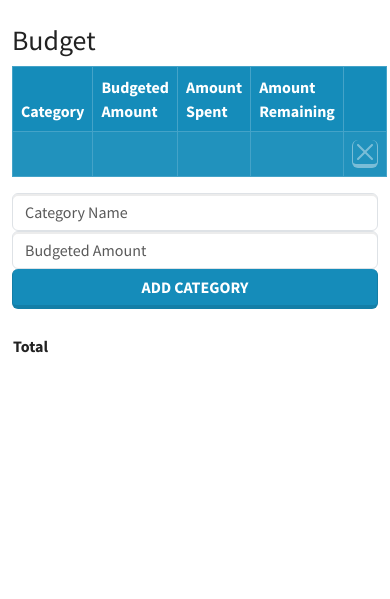
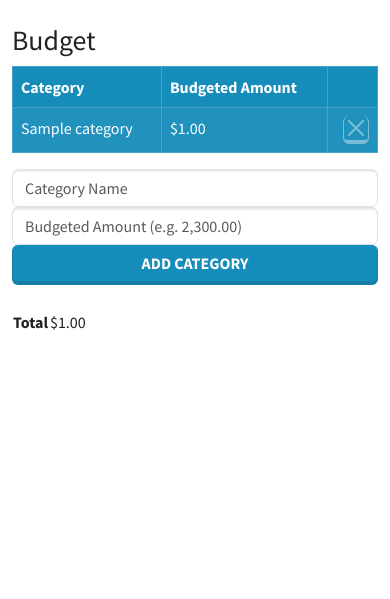
Before and after one commit to sdw00012/CS_440_Aquatic_Pandas, a Flask app: page /budget in a window 390 px wide. Shown: the part 83-682 px from the top of the page. Run offline with Flask 3, Linux system fonts and the light colour scheme; a user stored in the database is signed in; tables that the repository leaves empty hold one stand-in row (values such as "Sample post"); lists and menus that the app fills with data are empty; parts of the project's set-up code (start-up, migrations or seed data) failed here and were passed over; some libraries are stand-ins or nearby versions.

Commit message:
Disable duplicate routes; add budget CRUD
Temporarily disable frontend_routes.py to avoid duplicate route registration and keep the original contents for reference. Enhance main routes: budget_page now computes totals (budgeted, spent, remaining) and passes user_id; add category creation (POST /users/<id>/categories) and deletion (/categories/<id>/delete) handlers with authorization checks and DB commit/rollback. Add convenience auth redirects (/login, /register) and a GET logout that calls logout_user(). Update templates to match model field names and formatting: numeric values are formatted with commas/2-decimals, budget input accepts localized decimal text, table/summary layout adjusted, and minor label change on register phone field.

```diff
--- a/routes.py
+++ b/routes.py
@@ -256,7 +256,77 @@ def index():
 @login_required
 def budget_page():
     """Display budget categories and spending"""
-    return render_template('budget.html', categories=current_user.categories)
+    # Load categories for the current user and compute totals used by the template
+    categories = current_user.categories
+    total_budgeted = sum(float(cat.budget) for cat in categories)
+    total_spent = sum(float(cat.get_spent_amount()) for cat in categories)
+    total_remaining = total_budgeted - total_spent
+
+    return render_template(
+        'budget.html',
+        categories=categories,
+        user_id=current_user.user_id,
+        total_budgeted=total_budgeted,
+        total_spent=total_spent,
+        total_remaining=total_remaining
+    )
+
+
+@main_bp.route('/users/<int:user_id>/categories', methods=['POST'])
+@login_required
+def create_category_form(user_id):
+    """Create a new Category from the HTML form and redirect back to budget."""
+    # Authorization: users may only create categories for themselves
+    if current_user.user_id != user_id:
+        return jsonify({'status': 'error', 'message': 'Cannot create category for this user'}), 403
+
+    # Read and normalize form values
+    name = (request.form.get('name') or '').strip()
+    budget_val = (request.form.get('budgeted_amount') or '').strip()
+
+    if not name:
+        return redirect(url_for('main.budget_page'))
+
+    try:
+        budget_num = float(budget_val.replace(',', '')) if budget_val else 0.0
+    except ValueError:
+        budget_num = 0.0
+
+    # Create or update Category for this user
+    try:
+        existing_category = Category.query.filter_by(category_name=name, user_id=user_id).first()
+
+        if existing_category:
+            existing_category.budget = budget_num
+        else:
+            new_category = Category(category_name=name, budget=budget_num, user_id=user_id)
+            db.session.add(new_category)
+
+        db.session.commit()
+    except Exception:
+        db.session.rollback()
+
+    return redirect(url_for('main.budget_page'))
+
+
+@main_bp.route('/categories/<int:category_id>/delete', methods=['GET'])
+@login_required
+def delete_category_page(category_id):
+    """Delete a category from the HTML budget page and redirect back."""
+    category = Category.query.get(category_id)
+    if not category:
+        return redirect(url_for('main.budget_page'))
+
+    if current_user.user_id != category.user_id:
+        return redirect(url_for('main.budget_page'))
+
+    try:
+        db.session.delete(category)
+        db.session.commit()
+    except Exception:
+        db.session.rollback()
+
+    return redirect(url_for('main.budget_page'))
 
 @main_bp.route('/transactions')
 @login_required
@@ -281,6 +351,32 @@ def accounts_page():
 def profile_page():
     """Display and manage user profile"""
     return render_template('profile.html', user=current_user)
+
+
+# Convenience routes: expose common auth pages at top-level paths
+# so templates or external links that point to `/login` or `/register`
+# work without requiring the `/auth` prefix.
+@main_bp.route('/login', methods=['GET'])
+def login_view():
+    """Redirect to the auth blueprint login handler (serves login page)."""
+    return redirect(url_for('auth.login'))
+
+
+@main_bp.route('/register', methods=['GET'])
+def register_view():
+    """Redirect to the auth blueprint register handler (serves register page)."""
+    return redirect(url_for('auth.register'))
+
+
+@main_bp.route('/logout', methods=['GET'])
+@login_required
+def logout_view():
+    """Convenience GET logout which ends the session and redirects to login.
+
+    Note: the API logout endpoint remains POST /auth/logout for scripted calls.
+    """
+    logout_user()
+    return redirect(url_for('auth.login'))
 
 
 # ==============================================================================
--- a/templates/budget.html
+++ b/templates/budget.html
@@ -9,18 +9,14 @@
         <thead>
             <th>Category</th>
             <th>Budgeted Amount</th>
-            <th>Amount Spent</th>
-            <th>Amount Remaining</th>
             <th></th>
         </thead>
         <tbody>
             {% for category in categories %}
             <tr>
-                <td>{{ category.name }}</td>
-                <td>{{ category.budgeted_amount }}</td>
-                <td>{{ category.amount_spent }}</td>
-                <td>{{ category.amount_remaining }}</td>
-                <td><a href="/categories/{{ category.id }}/delete" class="btn btn-close float-end"></a></td>
+                <td>{{ category.category_name }}</td>
+                <td>${{ "{:,.2f}".format(category.budget) }}</td>
+                <td class="text-end"><a href="{{ url_for('main.delete_category_page', category_id=category.category_id) }}" class="btn btn-close"></a></td>
             </tr>
             {% endfor %}
     </table>
@@ -32,7 +28,7 @@
             </div>
 
             <div class="col-md-4">
-                <input type="number" step="0.01" class="form-control" id="budgetedAmount" name="budgeted_amount" required placeholder="Budgeted Amount">
+                <input type="text" inputmode="decimal" class="form-control" id="budgetedAmount" name="budgeted_amount" required placeholder="Budgeted Amount (e.g. 2,300.00)">
             </div>
 
             <div class="col-md-4">
@@ -46,9 +42,7 @@
     <table>
         <tr>
             <td><strong>Total</strong></td>
-            <td>{{ total_budgeted }}</td>
-            <td>{{ total_spent }}</td>
-            <td>{{ total_remaining }}</td>
+            <td>${{ "{:,.2f}".format(total_budgeted) }}</td>
         </tr>
     </table>
 
--- a/templates/register.html
+++ b/templates/register.html
@@ -196,7 +196,7 @@
 
                 <!-- Phone-->
                 <div class="form-group mb-3">
-                    <label class="form-label">Phone <span class="text-muted" style="text-transform:none; font-weight:400;">(optional)</span></label>
+                    <label class="form-label">Phone</label>
                     <div class="input-group">
                         <div class="input-group-prepend">
                             <span class="input-group-text"></span>
```
Also changed, not shown: frontend_routes.py (+13 -0 lines), templates/index.html (+32 -8 lines).
